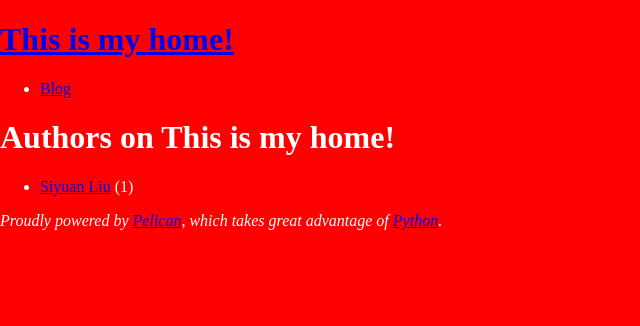
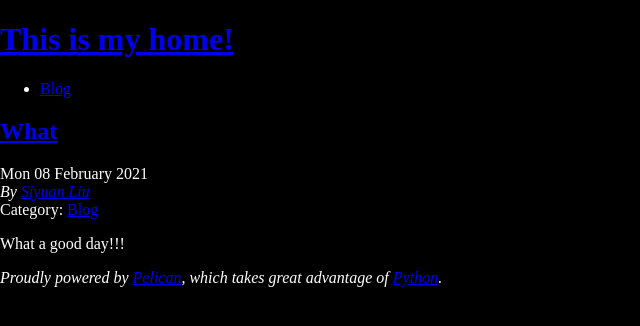
Before and after one commit to lsykanade/lsykanade.github.io, a plain HTML site: page what.html in a window 1280 px wide. Shown: the whole page, without its empty margins (0-640 px from the left). Drawn offline with Linux system fonts and the light colour scheme; files that its build step writes are made by us from their sources; files whose address does not match are found by name.

Commit message:
Generate Pelican site

```diff
--- a/feeds/all.atom.xml
+++ b/feeds/all.atom.xml
@@ -1,2 +1,2 @@
 <?xml version="1.0" encoding="utf-8"?>
-<feed xmlns="http://www.w3.org/2005/Atom"><title>This is my home!</title><link href="https://github.com/lsykanade/lsykanade.github.io/" rel="alternate"></link><link href="https://github.com/lsykanade/lsykanade.github.io/feeds/all.atom.xml" rel="self"></link><id>https://github.com/lsykanade/lsykanade.github.io/</id><updated>2021-02-08T05:23:00-07:00</updated><entry><title>Hey hey hey</title><link href="https://github.com/lsykanade/lsykanade.github.io/hey-hey-hey.html" rel="alternate"></link><published>2021-02-08T05:23:00-07:00</published><updated>2021-02-08T05:23:00-07:00</updated><author><name>Siyuan Liu</name></author><id>tag:github.com,2021-02-08:/lsykanade/lsykanade.github.io/hey-hey-hey.html</id><content type="html">&lt;p&gt;What a day!&lt;/p&gt;</content><category term="Blog"></category></entry></feed>
+<feed xmlns="http://www.w3.org/2005/Atom"><title>This is my home!</title><link href="https://github.com/lsykanade/lsykanade.github.io/" rel="alternate"></link><link href="https://github.com/lsykanade/lsykanade.github.io/feeds/all.atom.xml" rel="self"></link><id>https://github.com/lsykanade/lsykanade.github.io/</id><updated>2021-02-08T05:25:00-07:00</updated><entry><title>What</title><link href="https://github.com/lsykanade/lsykanade.github.io/what.html" rel="alternate"></link><published>2021-02-08T05:25:00-07:00</published><updated>2021-02-08T05:25:00-07:00</updated><author><name>Siyuan Liu</name></author><id>tag:github.com,2021-02-08:/lsykanade/lsykanade.github.io/what.html</id><content type="html">&lt;p&gt;What a good day!!!&lt;/p&gt;</content><category term="Blog"></category></entry><entry><title>Hey hey hey</title><link href="https://github.com/lsykanade/lsykanade.github.io/hey-hey-hey.html" rel="alternate"></link><published>2021-02-08T05:23:00-07:00</published><updated>2021-02-08T05:23:00-07:00</updated><author><name>Siyuan Liu</name></author><id>tag:github.com,2021-02-08:/lsykanade/lsykanade.github.io/hey-hey-hey.html</id><content type="html">&lt;p&gt;What a day!&lt;/p&gt;</content><category term="Blog"></category></entry></feed>
--- a/theme/style.css
+++ b/theme/style.css
@@ -2,6 +2,6 @@ html, body {
   margin: 0;
   border: 0;
   font-size: 100%;
-  background-color: #ff0000;
+  background-color: #000000;
   color: #ffffff;
 }
--- a/authors.html
+++ b/what.html
@@ -1,12 +1,17 @@
 <!DOCTYPE html>
 <html lang="en">
 <head>
-        <title>This is my home! - Authors</title>
+          <title>This is my home! - What</title>
         <meta charset="utf-8" />
         <meta name="generator" content="Pelican" />
         <link href="https://github.com/lsykanade/lsykanade.github.io/feeds/all.atom.xml" type="application/atom+xml" rel="alternate" title="This is my home! Full Atom Feed" />
 
   <link rel="stylesheet" type="text/css" href="{https://github.com/lsykanade/lsykanade.github.io}/theme/style.css" />
+
+
+
+
+
 </head>
 
 <body id="index" class="home">
@@ -14,12 +19,30 @@
                 <h1><a href="https://github.com/lsykanade/lsykanade.github.io/">This is my home!</a></h1>
         </header><!-- /#banner -->
         <nav id="menu"><ul>
-            <li><a href="https://github.com/lsykanade/lsykanade.github.io/category/blog.html">Blog</a></li>
+            <li class="active"><a href="https://github.com/lsykanade/lsykanade.github.io/category/blog.html">Blog</a></li>
         </ul></nav><!-- /#menu -->
-    <h1>Authors on This is my home!</h1>
-    <ul>
-        <li><a href="https://github.com/lsykanade/lsykanade.github.io/author/siyuan-liu.html">Siyuan Liu</a> (1)</li>
-    </ul>
+<section id="content" class="body">
+  <header>
+    <h2 class="entry-title">
+      <a href="https://github.com/lsykanade/lsykanade.github.io/what.html" rel="bookmark"
+         title="Permalink to What">What</a></h2>
+
+  </header>
+  <footer class="post-info">
+    <time class="published" datetime="2021-02-08T05:25:00-07:00">
+      Mon 08 February 2021
+    </time>
+    <address class="vcard author">
+      By           <a class="url fn" href="https://github.com/lsykanade/lsykanade.github.io/author/siyuan-liu.html">Siyuan Liu</a>
+    </address>
+    <div class="category">
+        Category: <a href="https://github.com/lsykanade/lsykanade.github.io/category/blog.html">Blog</a>
+    </div>
+  </footer><!-- /.post-info -->
+  <div class="entry-content">
+    <p>What a good day!!!</p>
+  </div><!-- /.entry-content -->
+</section>
         <footer id="contentinfo" class="body">
                 <address id="about" class="vcard body">
                 Proudly powered by <a href="https://getpelican.com/">Pelican</a>,
```
Also changed, not shown: archives.html (+2 -0 lines), author/siyuan-liu.html (+10 -0 lines), categories.html (+1 -1 lines), category/blog.html (+10 -0 lines), index.html (+10 -0 lines).
